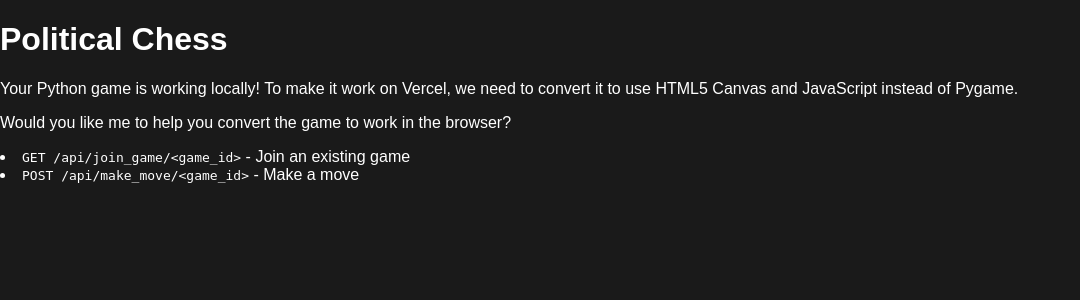
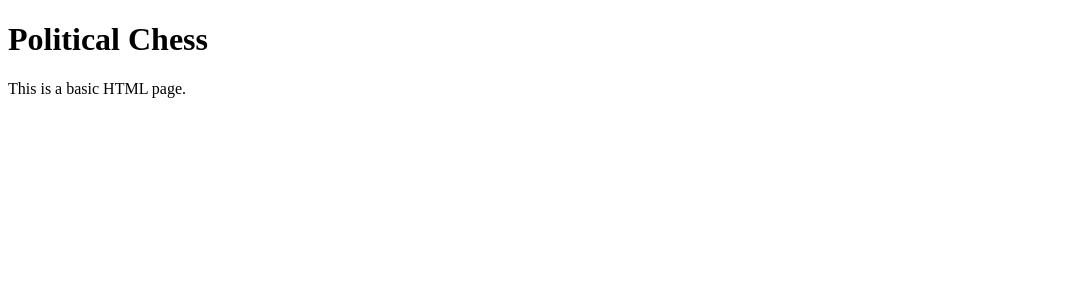
Before and after one commit to Baloo8721/test-games, a Flask app: page / in a window 1280 px wide. Shown: the top 300 px of the page, without its empty margins (0-1080 px from the left). Run offline with Flask 2, Linux system fonts and the light colour scheme.

Commit message:
Simplify app for basic deployment

```diff
--- a/templates/index.html
+++ b/templates/index.html
@@ -1,23 +1,10 @@
 <!DOCTYPE html>
-<html lang="en">
+<html>
 <head>
-    <meta charset="UTF-8">
-    <meta name="viewport" content="width=device-width, initial-scale=1.0">
     <title>Political Chess</title>
-    <link rel="stylesheet" href="/styles.css">
 </head>
 <body>
-    <div id="game-container">
-        <h1>Political Chess</h1>
-        <p>Your Python game is working locally! To make it work on Vercel, we need to convert it to use HTML5 Canvas and JavaScript instead of Pygame.</p>
-        <p>Would you like me to help you convert the game to work in the browser?</p>
-    </div>
+    <h1>Political Chess</h1>
+    <p>This is a basic HTML page.</p>
 </body>
 </html>
-                <li><code>GET /api/join_game/&lt;game_id&gt;</code> - Join an existing game</li>
-                <li><code>POST /api/make_move/&lt;game_id&gt;</code> - Make a move</li>
-            </ul>
-        </div>
-    </div>
-</body>
-</html>
```
Also changed, not shown: api/index.py (+23 -5 lines).
